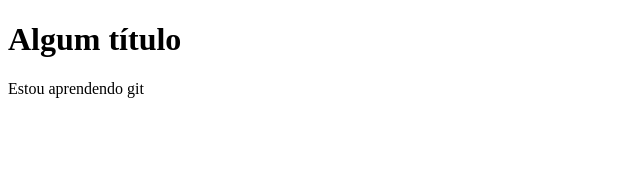
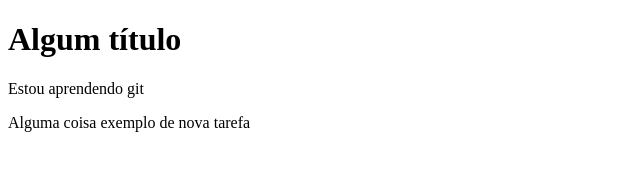
Before and after one commit to Felipeafdev/tutorial_git, a plain HTML site: page index.html in a window 1280 px wide. Shown: the whole page, without its empty margins (0-640 px from the left). Drawn offline with Linux system fonts and the light colour scheme.

Commit message:
Nova demanda

```diff
--- a/index.html
+++ b/index.html
@@ -8,5 +8,6 @@
 <body>
     <h1>Algum título</h1>
     <p>Estou aprendendo git</p>
+    <p>Alguma coisa exemplo de nova tarefa</p>
 </body>
 </html>
```
